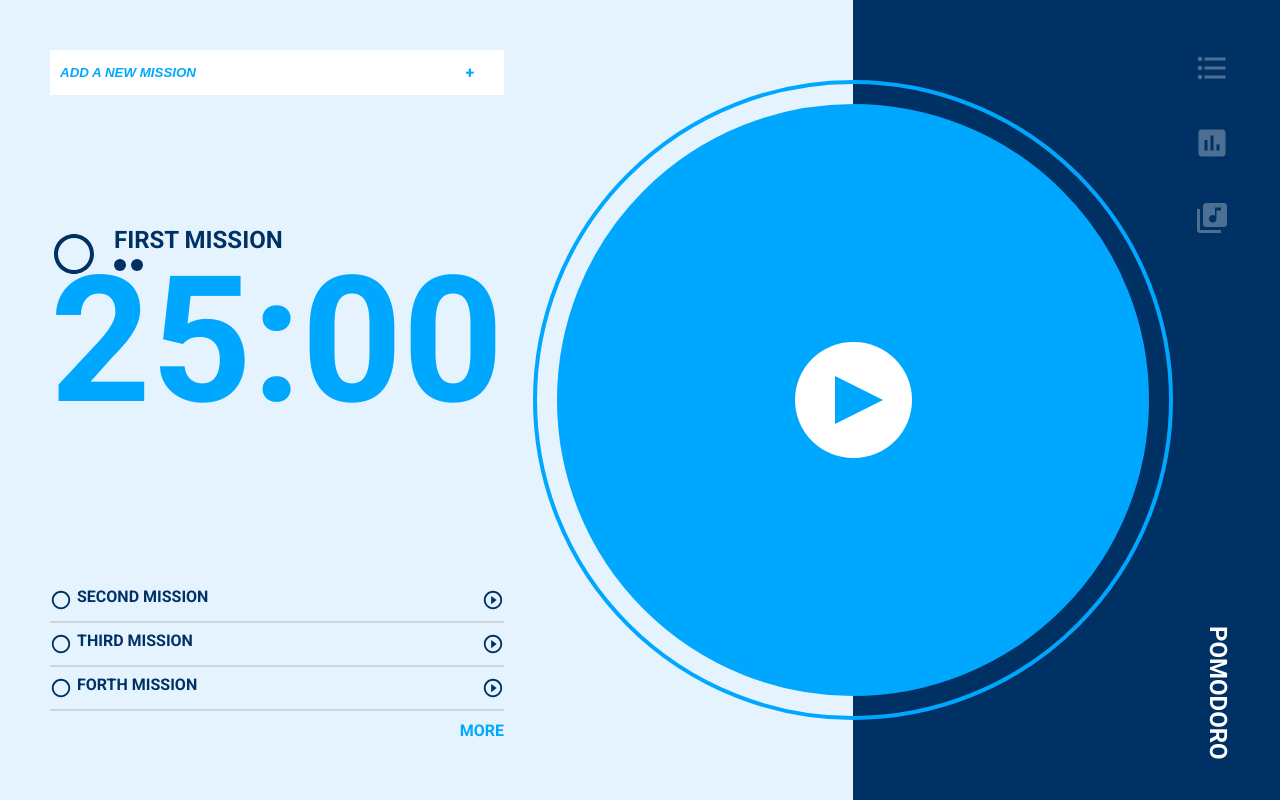
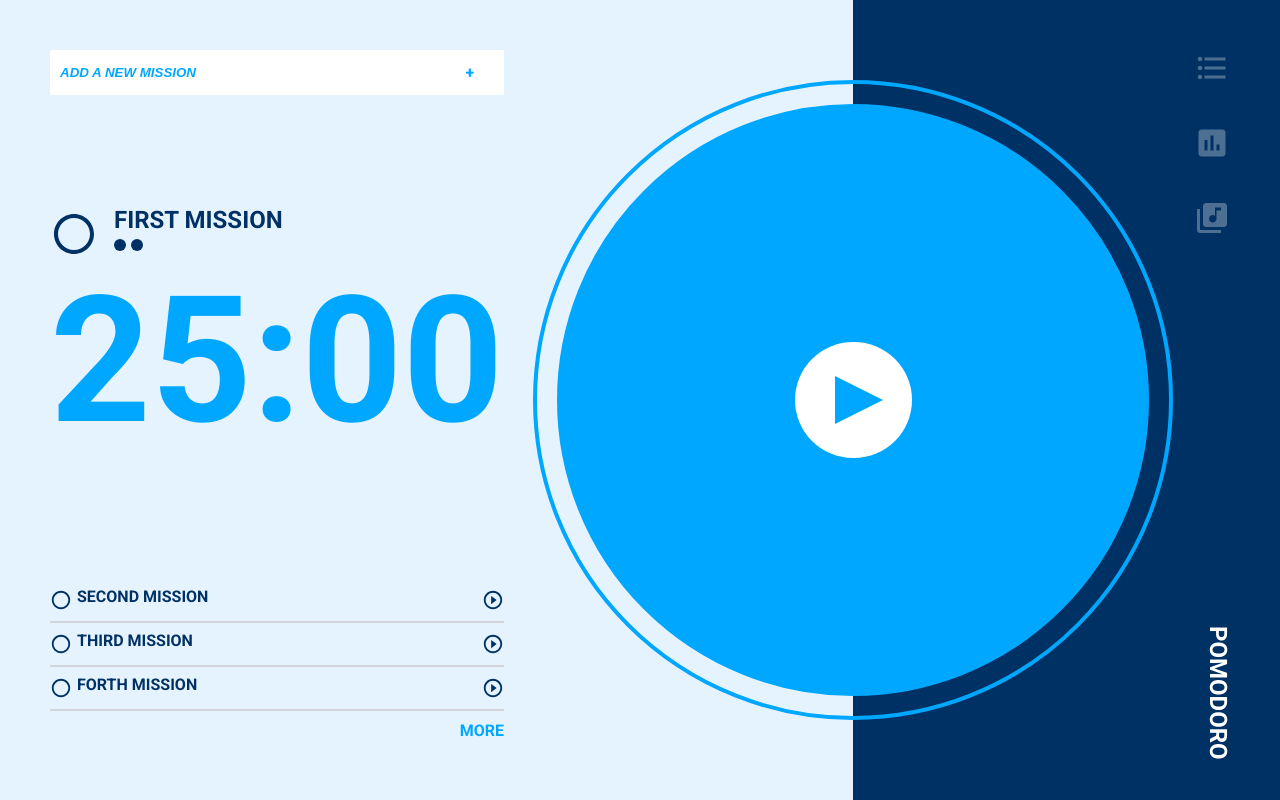
Before and after one commit to lax19970612/f2e2nd_week1, a Vue app: page / in a window 1280 px wide. Built offline with nearby package versions, Linux system fonts and the light colour scheme.

Commit message:
Feat(CurrentMission): modify timer margin

```diff
--- a/src/components/BaseFeature/CurrentMission.vue
+++ b/src/components/BaseFeature/CurrentMission.vue
@@ -113,7 +113,6 @@ $current_mission_icon_size: 48px;
     font-size: 176px;
     color: #00a7ff;
     font-weight: bold;
-    margin-top: -40px;
   }
 }
 </style>
```
